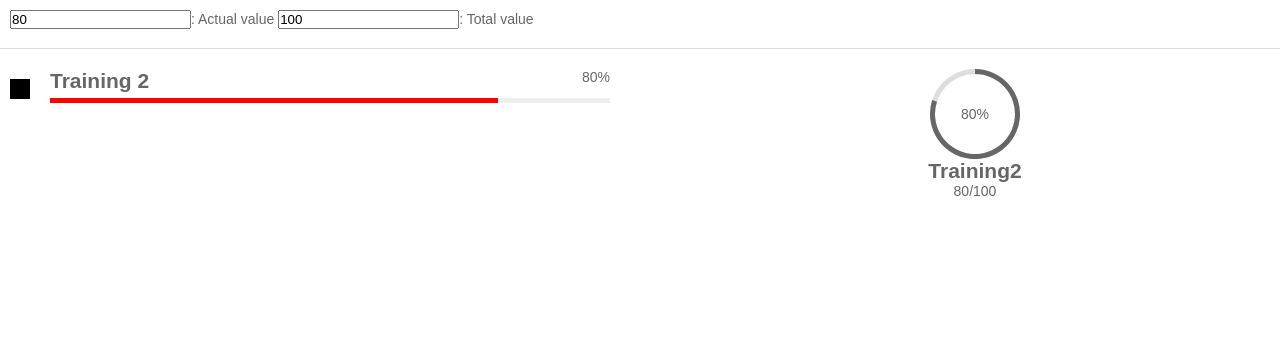
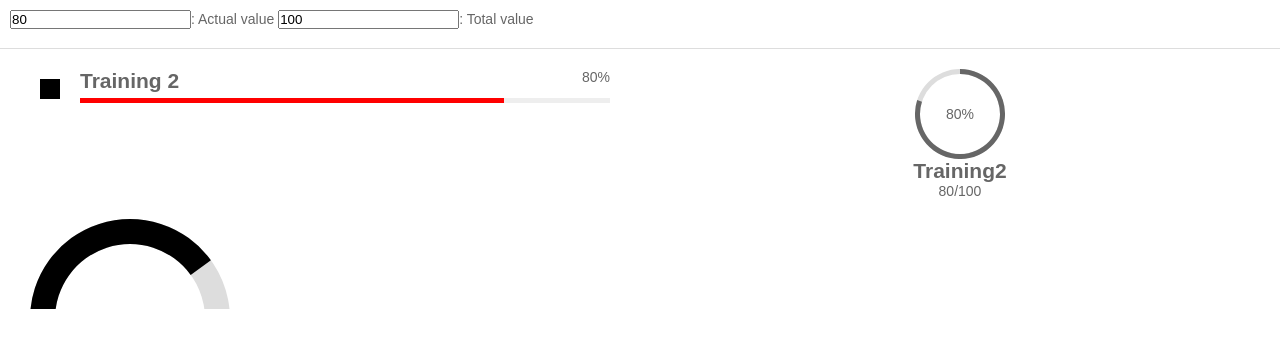
Before and after one commit to rans0000/d3ng-Chart, a website: page html/index.html in a window 1280 px wide. Drawn offline with Linux system fonts and the light colour scheme.

Commit message:
dchart-angularguage: completed

```diff
--- a/html/css/style.css
+++ b/html/css/style.css
@@ -3,7 +3,7 @@
 body{font-family: Arial, "Helvetica Neue", Helvetica, sans-serif;color: #666;font-size: 14px;}
 svg{display: block;}
 /*-----------------------------------------*/
-.row{margin: 0 -30px;}
+.row{/*margin: 0 -30px;*/}
 .col-md-6{float: left;width: 50%;padding: 0 30px;}
 .wrapper{overflow: hidden;}
 .form_generic{padding: 10px 10px 19px;border-bottom: 1px solid  #ddd;margin-bottom: 20px;}
--- a/html/index.html
+++ b/html/index.html
@@ -25,16 +25,23 @@
                     </div>
                     <div class="col-md-6">
                         <dchart-radialguage-widget
-                                            data-dchart-value="{{app.actualValue}}"
-                                            data-dchart-total="{{app.totalValue}}"
-                                            data-dchart-title="Training2"
-                                            data-dchart-size="90"
-                                            data-dchart-theme="reclass">
+                                                   data-dchart-value="{{app.actualValue}}"
+                                                   data-dchart-total="{{app.totalValue}}"
+                                                   data-dchart-title="Training2"
+                                                   data-dchart-size="90"
+                                                   data-dchart-theme="reclass">
                         </dchart-radialguage-widget>
                     </div>
                 </div>
                 <div class="row">
-                    <div class="col-md-6"></div>
+                    <div class="col-md-6">
+                        <dchart-angularguage
+                                             data-dchart-value="{{app.percentValue}}"
+                                             data-dchart-size="100"
+                                             data-dchart-theme="dchart-angularguage-theme-default"
+                                             data-dchart-animspeed="1000">
+                        </dchart-angularguage>
+                    </div>
                     <div class="col-md-6"></div>
                 </div>
             </div>
@@ -52,6 +59,7 @@
             <script src="js/dchart/dchart-progressbar-widget/dchart-progressbar-widget.js"></script>
             <script src="js/dchart/dchart-radialguage/dchart-radialguage.js"></script>
             <script src="js/dchart/dchart-radialguage-widget/dchart-radialguage-widget.js"></script>
+            <script src="js/dchart/dchart-angularguage/dchart-angularguage.js"></script>
 
             <!--load app-->
             <script src="js/app.js"></script>
--- a/html/js/dchart/common/dchart.css
+++ b/html/js/dchart/common/dchart.css
@@ -24,15 +24,19 @@
 .dchart-progressbar-widget.type2 .dchart-progressbar-meter-wrapper{margin-right: 0;}
 
 /*---------------------------------*/
-.dchart-radialguage-bgarc{fill: #ddd;}
 .dchart-radialguage{display: table;position: relative;}
+.dchart-radialguage-label{position: absolute;width: 100%;text-align: center;top: 50%;margin-top: -8px;}
+
 .dchart-radialguage-theme-default .dchart-radialguage-bgarc{fill: #ddd;}
 .dchart-radialguage-theme-default .dchart-radialguage-valarc{fill: #666;shape-rendering: geometricPrecision;}
-.dchart-radialguage-label{position: absolute;width: 100%;text-align: center;top: 50%;margin-top: -8px;}
 
 /*---------------------------------*/
 .dchart-radialguage-widget{text-align: center;}
 .dchart-radialguage-widget .dchart-radialguage{margin: auto;}
 
 /*---------------------------------*/
+.dchart-angularguage-theme-default{}
+.dchart-angularguage-theme-default .dchart-angularguage-bgarc{fill: #ddd;}
+
+/*---------------------------------*/
 .dchart-progressbar:after,.dchart-progressbar-widget:after,.dchart-progressbar-widget-block-wrapper:after{content: '.';display: block;clear: both;visibility: hidden;height: 0;}
--- /dev/null
+++ b/html/js/dchart/dchart-angularguage/dchart-angularguage-template.html
@@ -0,0 +1,3 @@
+<div class="dchart-angularguage">
+    <svg></svg>
+</div>
--- /dev/null
+++ b/html/js/dchart/dchart-angularguage/dchart-angularguage.js
@@ -0,0 +1,130 @@
+/*
+@desc: Angularguage component for showing percentage value
+@usage:
+<!--<dchart-angularguage
+                     data-dchart-value="{{app.percentValue}}"
+                     data-dchart-size="100"
+                     data-dchart-theme="dchart-angularguage-theme-default"
+                     data-dchart-animspeed="1000">
+</dchart-angularguage>-->
+
+@ data-dchart-value : Value for the guage (shown as a percentage value)
+@ data-dchart-size : (optional; default: 100). if size = 50, then width = 100 and height = 60
+@ data-dchart-theme : (optional) - any css class name to be added to the component
+@ data-dchart-animspeed : (optional; default: 300) Animation speed in milliseconds
+*/
+(function () {
+    angular.module('dchart')
+        .directive('dchartAngularguage', ['d3', function(d3){
+            return {
+                restrict: 'E',
+                replace: true,
+                scope: {
+                    value: '@dchartValue',
+                    size: '@dchartSize',
+                    animSpeed: '@dchartAnimspeed',
+                    themeClass: '@dchartTheme'
+                },
+                templateUrl: 'js/dchart/dchart-angularguage/dchart-angularguage-template.html',
+                compile: angularguageCompile
+            };
+        }]);
+
+    function drawAngularguage(svg, settings, data){
+        var startAngle = -90 * Math.PI / 180,
+            degValue = (data / 100 * 180) - 90;
+            PiValue = (data * Math.PI / 100) + startAngle,
+            posX = (settings.size),
+            posY = settings.height;
+
+        //reset the svg element
+        svg
+            .attr('width', settings.width)
+            .attr('height', settings.height)
+            .attr('class', settings.themeClass)
+            .select('g')
+            .remove();
+        var angularguageGroup = svg.append('g')
+        .attr('class', 'dchart-angularguage-group');
+
+        //render the background arc
+        var arcBg = d3.svg.arc()
+        .innerRadius(settings.innerRadius)
+        .outerRadius(settings.outerRadius)
+        .startAngle(startAngle)
+        .endAngle(Math.PI / 2);
+
+        var shapeBg = angularguageGroup.append('path')
+        .attr('class', 'dchart-angularguage-bgarc')
+        .attr('d', arcBg)
+        .attr('transform', 'translate(' + posX + ', ' + (posY + 10) + ')');
+
+        //render the left arc
+        var arcLeft = d3.svg.arc()
+        .innerRadius(settings.innerRadius)
+        .outerRadius(settings.outerRadius)
+        .startAngle(startAngle)
+        .endAngle(PiValue);
+
+        var shapeLeft = angularguageGroup.append('path')
+        .attr('class', 'dchart-angularguage-leftarc')
+        .attr('transform', 'translate(' + posX + ', ' + (posY + 10) + ')')
+        //.attr('d', arcLeft);
+        .transition()
+        .duration(settings.animSpeed)
+        .attrTween('d', function(){
+            var interpolate = d3.interpolate(startAngle, PiValue);
+            return function(t){
+                return arcLeft.endAngle(interpolate(t))();
+            };
+        });
+
+        //building the needle
+        var points = [[0, 0], [5, -settings.size], [10, 0]];
+        var line = d3.svg.line();
+        var needle = angularguageGroup.append('path')
+        .attr('class', 'dchart-angularguage-needle')
+        .datum(points)
+        .attr('d', line)
+        .attr('transform', 'translate(' + (posX-5) + ', ' + (posY) + ') rotate(-90)')
+        .attr('transform-origin', '5 ' + settings.size)
+        .transition()
+        .duration(settings.animSpeed)
+        .attr('transform', 'translate(' + (posX-5) + ', ' + (posY) + ') rotate(' + degValue + ')');
+    }
+
+    function angularguageCompile(element, attrs, transclude){
+        var svg = d3.select(element[0]).select('svg');
+        var group = svg.append('g')
+        .attr('class', 'dchart-angularguage');
+
+        //linking function
+        return function(scope, element, attrs){
+            angularguageLink(svg, scope, element, attrs);
+        };
+    }
+
+    function angularguageLink(svg, scope, element, attrs){
+
+        //sanitizing attributes
+        var settings = {};
+        settings.size = parseInt(scope.size) || 100;
+        settings.width = settings.size * 2;
+        settings.height = parseInt(settings.width / 2) + 10;
+        settings.innerRadius = settings.size;
+        settings.outerRadius = settings.size - 25;
+        settings.animSpeed = parseInt(scope.animSpeed) || 300;
+        scope.value = dchartUtils.sanitize0to100(scope.value);
+        scope.themeClass = scope.themeClass || 'dchart-angularguage-theme-default';
+        settings.themeClass = scope.themeClass;
+
+        //start animating the guage
+        drawAngularguage(svg, settings, scope.value)
+
+        scope.$watch('value', function(newValue, oldValue){
+            scope.value = parseFloat(scope.value) || 0;
+            drawAngularguage(svg, settings, scope.value)
+        });
+    }
+
+}());
```
